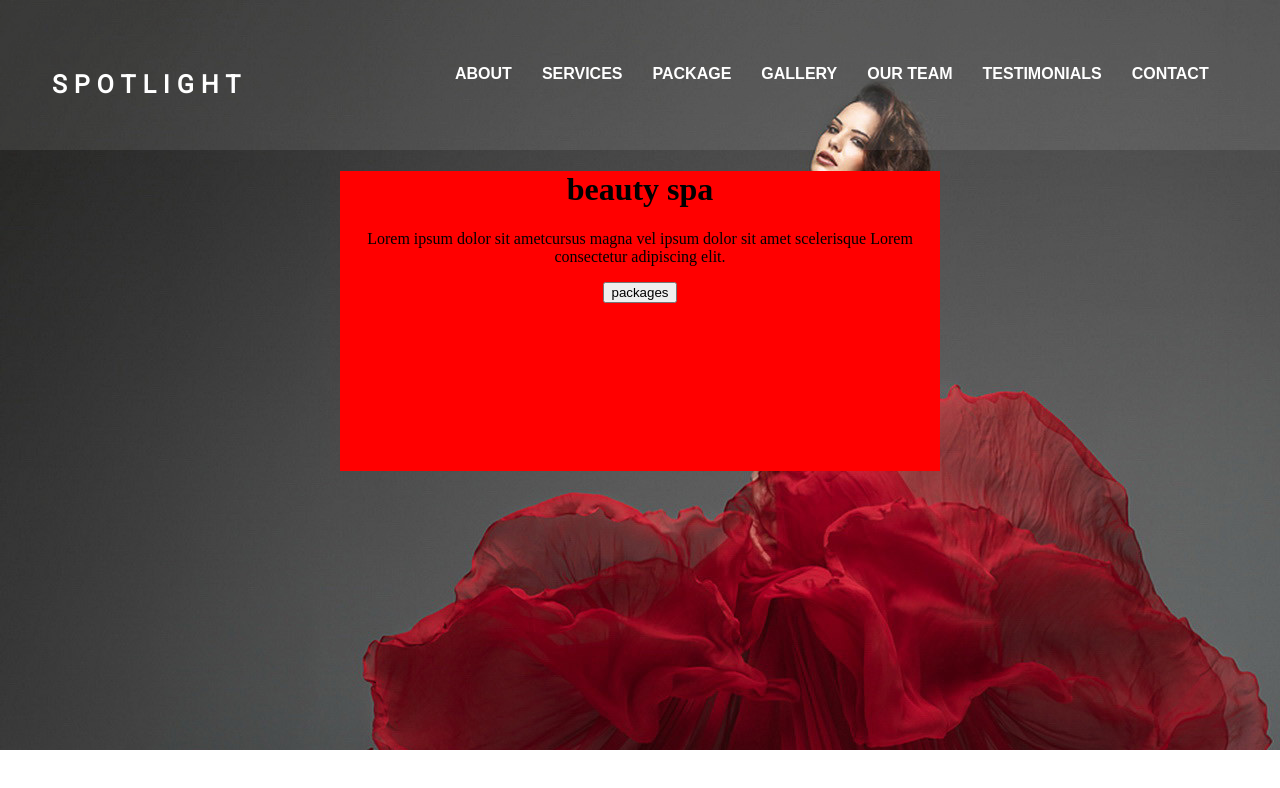
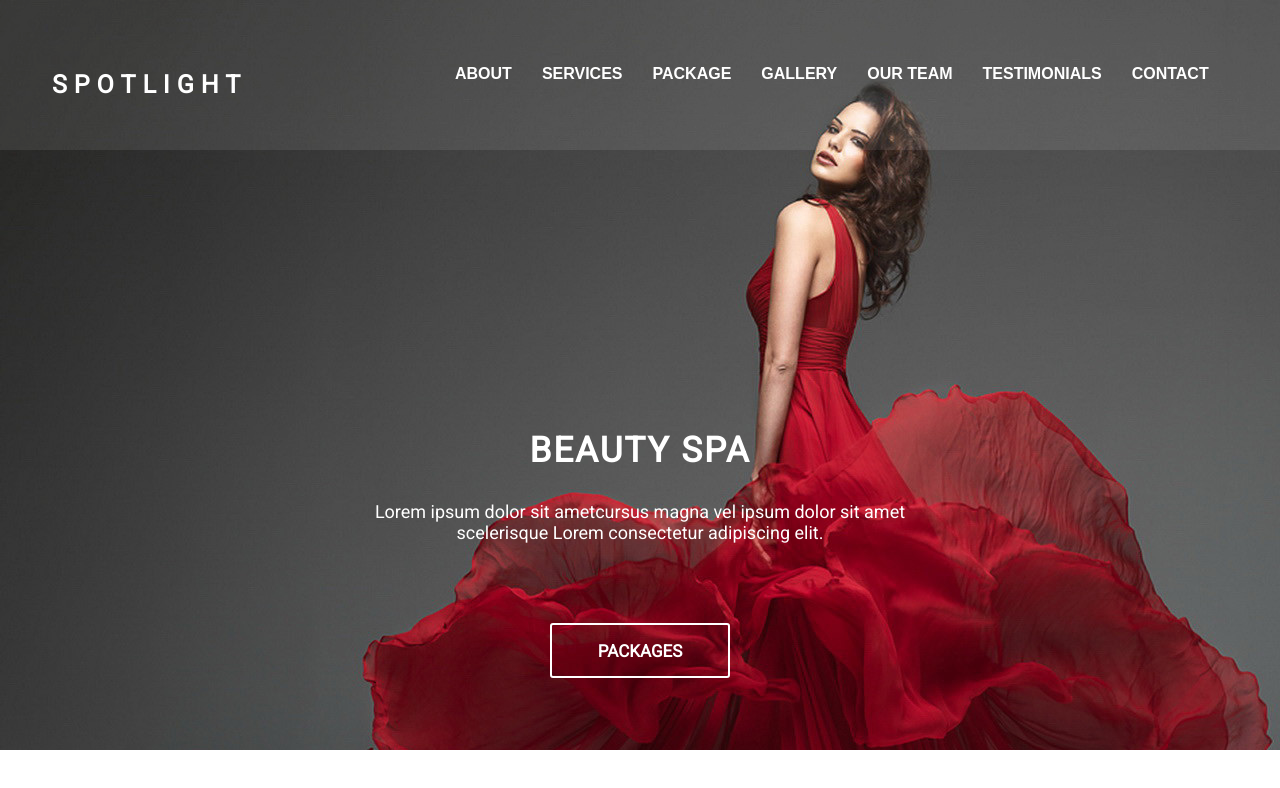
Before and after one commit to ImAshokDev/SpotLight-React, a React (Create React App) app: page / in a window 1280 px wide. Shown: the top 788 px of the page. Built offline with nearby package versions, Linux system fonts and the light colour scheme.

Commit message:
done with header section

```diff
--- a/src/header/Header.jsx
+++ b/src/header/Header.jsx
@@ -5,7 +5,7 @@ import Button from '../Button';
 const Header = ({ bg }) => (
   <div className="header-section " style={{ backgroundImage: `url(${bg})` }}>
     <Head />
-    <div className="content">
+    <div className="text">
       <h1>beauty spa</h1>
       <p>
         Lorem ipsum dolor sit ametcursus magna vel ipsum dolor sit amet
--- a/src/header/Header.scss
+++ b/src/header/Header.scss
@@ -1,21 +1,17 @@
 .header-section {
   height: 750px;
   background-position: top;
-
   .head-block {
     height: 150px;
     background-color: rgba(245, 245, 245, 0.09);
-
     .head-center {
       width: 1200px;
       display: grid;
       margin: auto;
-
       grid-template-columns: 1fr 2fr;
       .left {
         padding: 0;
         margin: 0;
-
         h2 {
           margin: 70px 0 0 12px;
           font-size: 25px;
@@ -51,11 +47,50 @@
       }
     }
   }
-  .content {
+  .text {
     height: 300px;
     width: 600px;
-    margin: auto;
-    background: red;
+    margin: 280px auto 0 auto;
     text-align: center;
+    h1 {
+      margin: 0;
+      font-size: 35px;
+      font-family: 'Roboto', sans-serif;
+      text-transform: uppercase;
+      font-weight: bold;
+      color: white;
+      letter-spacing: 2px;
+    }
+
+    p {
+      margin: 30px;
+      font-size: 18px;
+      font-family: 'Roboto', sans-serif;
+      color: white;
+    }
+
+    button {
+      margin: 50px 60px 60px 60px;
+      width: 180px;
+      height: 55px;
+      font-size: 17px;
+      font-family: 'Roboto', sans-serif;
+      color: #ffffff;
+      text-transform: uppercase;
+      font-weight: bolder;
+      border: 2px solid #ffffff;
+      border-radius: 3px;
+      background-color: #ffffff00;
+      transition-delay: 0.2s;
+      transition-duration: 0.2s;
+    }
+
+    button:hover {
+      background-color: #ffffff;
+      border: 2px solid #ffffff;
+      border-radius: 3px;
+      color: black;
+      cursor: pointer;
+    }
   }
 }
```
